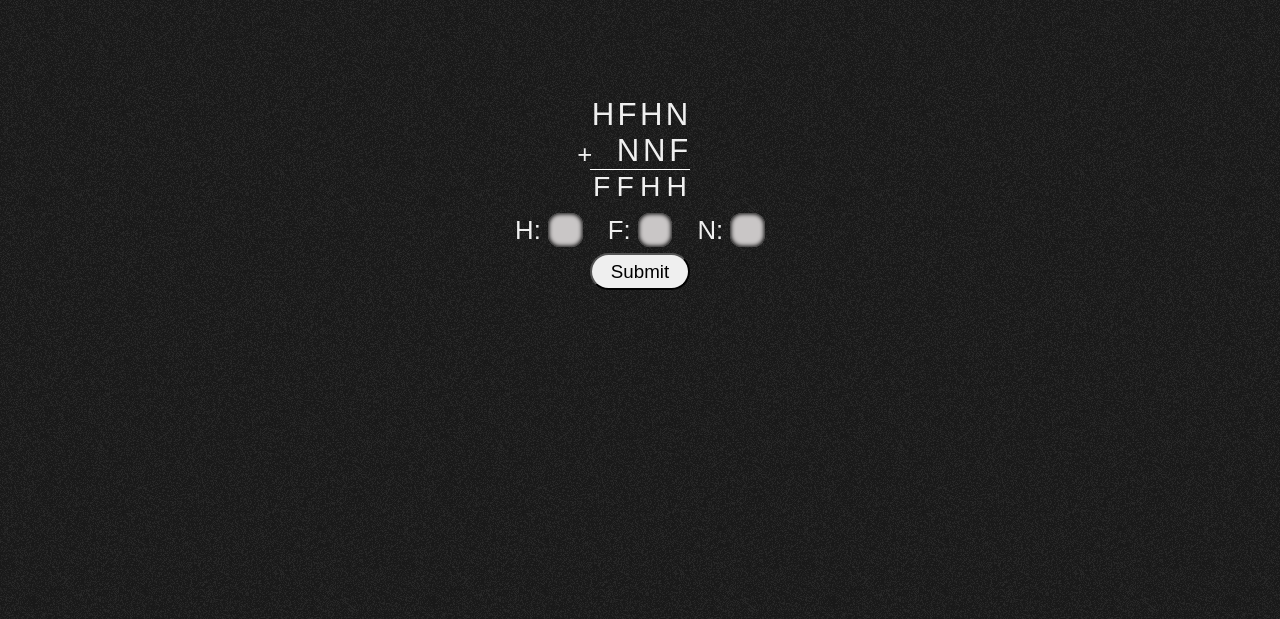
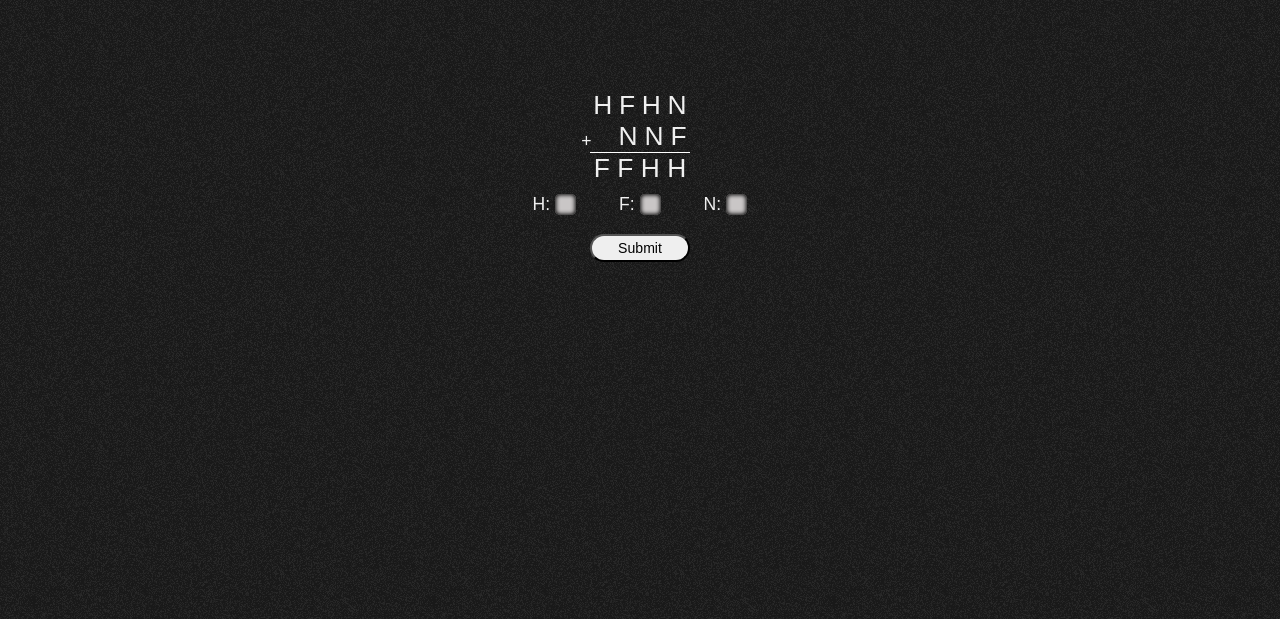
Before and after one commit to hibrizii/cryptarithm, a plain HTML site: page index.html in a window 1280 px wide. Shown: the part 98-717 px from the top of the page. Drawn offline with Linux system fonts and the light colour scheme.

Commit message:
styiling

```diff
--- a/style.css
+++ b/style.css
@@ -2,12 +2,12 @@
   margin: 0;
   padding: 0;
   font-family: sans-serif;
-  font-size: 1.1em;
   font-weight: 100;
   color: #f0f0f0;
 }
 
 body {
+  font-size: 1.1em;
   background-color: #1b1b1b;
   background-image: url(img/pattern.png);
   background-repeat: repeat;
@@ -32,6 +32,7 @@ main {
   margin: 10px auto;
 }
 input {
+  font-size: 1em;
   text-align: right;
   text-transform: uppercase;
   border: none;
@@ -91,7 +92,7 @@ input:focus {
   justify-content: space-evenly;
   input {
     color: black;
-    border-radius: 12px;
+    border-radius: 5px;
     padding: 0.01em;
     text-align: center;
     width: 1.2em;
```
